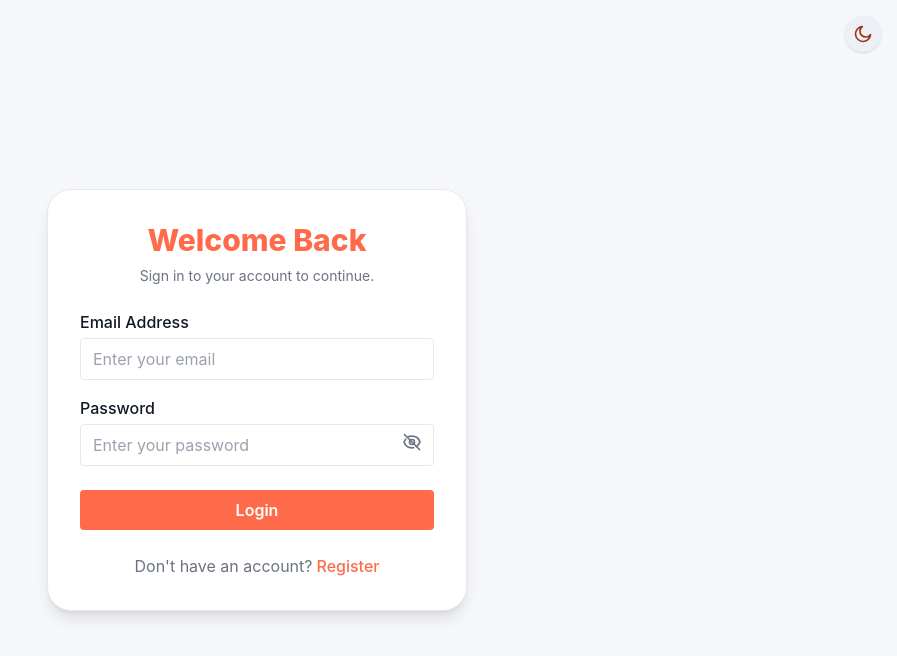
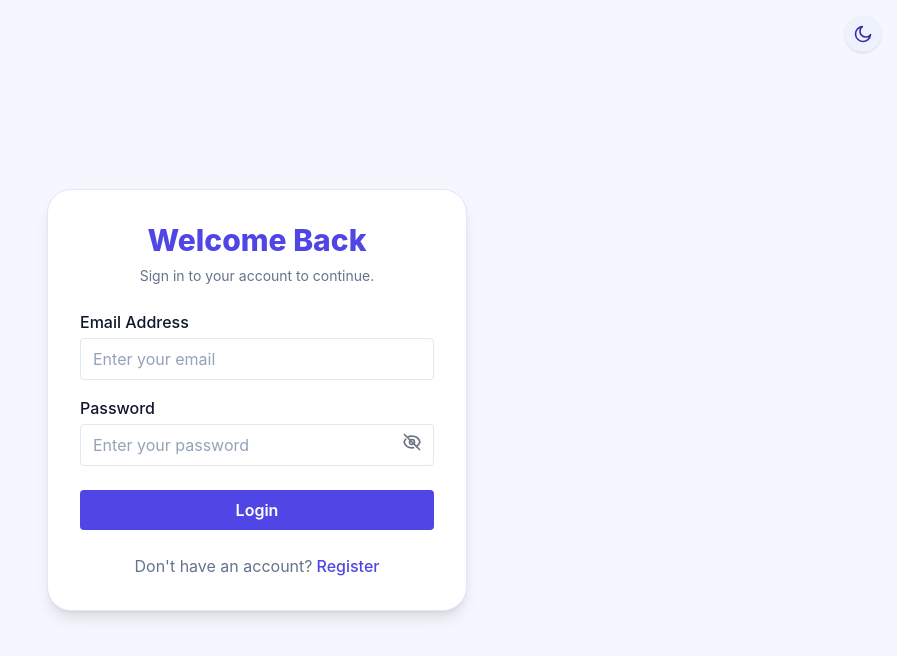
Before and after one commit to mannatgupta146/Manclarity-AI, a React (Vite) app in the folder frontend/: page /login in a window 1280 px wide. Shown: the top 656 px of the page, without its empty margins (383-1280 px from the left). Built offline with nearby package versions, Linux system fonts and the light colour scheme.

Commit message:
ui theme

```diff
--- a/frontend/src/index.css
+++ b/frontend/src/index.css
@@ -2,53 +2,53 @@
 
 /* Theme color variables for easy customization */
 :root {
-  --color-bg: #f6f7fb;
+  --color-bg: #f5f7ff;
   --color-card: #ffffff;
-  --color-border: #e6e8ef;
+  --color-border: #e3e6f3;
 
-  --color-primary: #111827;
-  --color-secondary: #6b7280;
+  --color-primary: #0f172a;
+  --color-secondary: #64748b;
 
-  --color-accent: #ff6a4a;
-  --color-accent-hover: #f2522f;
+  --color-accent: #4f46e5;
+  --color-accent-hover: #4338ca;
 
-  --color-link: #ff6a4a;
-  --color-link-hover: #ff876d;
+  --color-link: #4f46e5;
+  --color-link-hover: #6366f1;
 
   --color-input-bg: #ffffff;
-  --color-input-border: #e6e8ef;
-  --color-input-text: #111827;
-  --color-input-placeholder: #9ca3af;
+  --color-input-border: #e3e6f3;
+  --color-input-text: #0f172a;
+  --color-input-placeholder: #94a3b8;
 
-  --color-toggle-bg: #eef0f6;
-  --color-toggle-text: #9a3412;
+  --color-toggle-bg: #eef2ff;
+  --color-toggle-text: #3730a3;
 
-  --color-focus-ring: #ff876d;
+  --color-focus-ring: #6366f1;
 }
 
 .dark {
-  --color-bg: #0f0f12;
-  --color-card: #1b1b20;
-  --color-border: #2a2a31;
+  --color-bg: #0b0f1a;
+  --color-card: #141a2a;
+  --color-border: #242b3b;
 
-  --color-primary: #f3f4f6;
-  --color-secondary: #9ca3af;
+  --color-primary: #f1f5f9;
+  --color-secondary: #94a3b8;
 
-  --color-accent: #ff7a59;
-  --color-accent-hover: #ff5c38;
+  --color-accent: #6366f1;
+  --color-accent-hover: #4f46e5;
 
-  --color-link: #ff7a59;
-  --color-link-hover: #ff947a;
+  --color-link: #6366f1;
+  --color-link-hover: #818cf8;
 
-  --color-input-bg: #1b1b20;
-  --color-input-border: #2a2a31;
-  --color-input-text: #f3f4f6;
-  --color-input-placeholder: #9ca3af;
+  --color-input-bg: #141a2a;
+  --color-input-border: #242b3b;
+  --color-input-text: #f1f5f9;
+  --color-input-placeholder: #94a3b8;
 
-  --color-toggle-bg-dark: #26262c;
-  --color-toggle-text-dark: #ff9c86;
+  --color-toggle-bg-dark: #1d2436;
+  --color-toggle-text-dark: #a5b4fc;
 
-  --color-focus-ring-dark: #ff6b4a;
+  --color-focus-ring-dark: #4f46e5;
 }
 
 /* Input focus styling */
```
